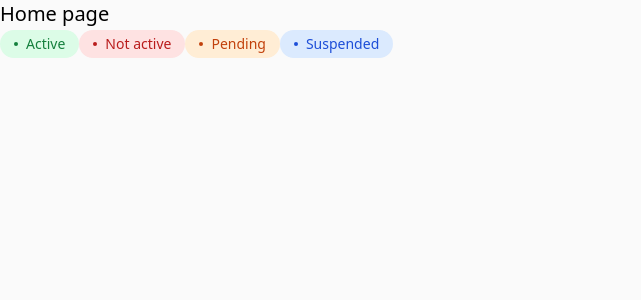
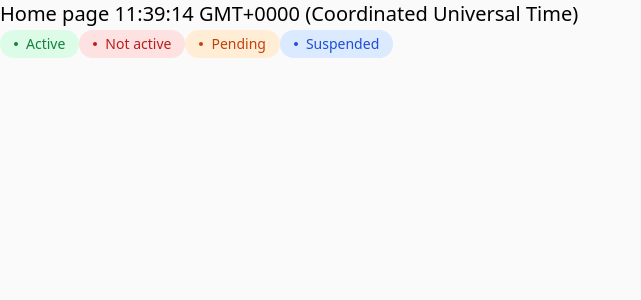
Before and after one commit to darynakarmazin/crm-for-vendors, a Next.js app: page / in a window 1280 px wide. Shown: the top 300 px of the page, without its empty margins (0-641 px from the left). Built offline with nearby package versions, Linux system fonts and the light colour scheme; no server answers.

Commit message:
Searched Static and Dynamic Rendering in Next.js

```diff
--- a/src/app/components/status-label.tsx
+++ b/src/app/components/status-label.tsx
@@ -19,7 +19,7 @@
   status,
   disabled,
 }: StatusLabelProps) {
-  console.log(process.env.CRM_SECRET_KEY);
+  // console.log(process.env.CRM_SECRET_KEY);
   return (
     <div
       className={clsx(
--- a/src/app/page.tsx
+++ b/src/app/page.tsx
@@ -1,9 +1,11 @@
 import StatusLabel, { Status } from './components/status-label';
+import { headers } from 'next/headers';
 
 export default function Home() {
+  console.log(headers());
   return (
     <main>
-      <h1 className="text-xl">Home page</h1>
+      <h1 className="text-xl">Home page {new Date().toTimeString()}</h1>
       <StatusLabel status={Status.Active}>Active</StatusLabel>
       <StatusLabel status={Status.NotActive}>Not active</StatusLabel>
       <StatusLabel status={Status.Pending}>Pending</StatusLabel>
```
